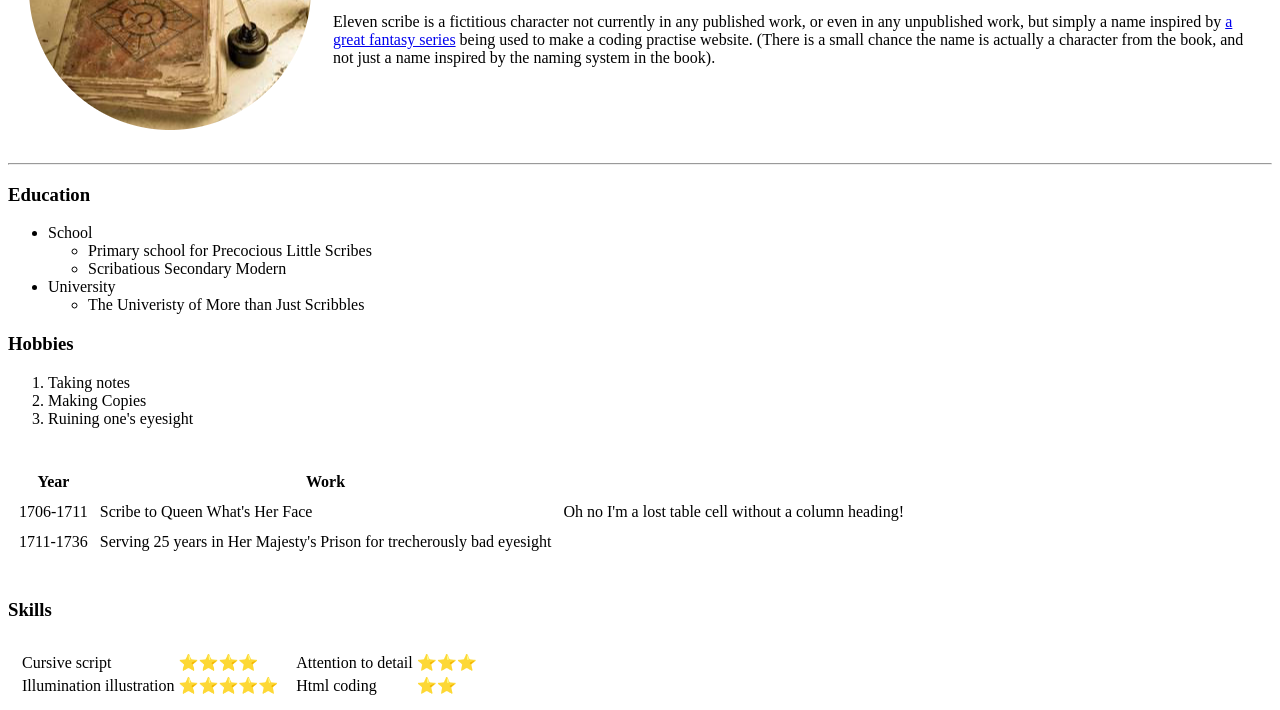
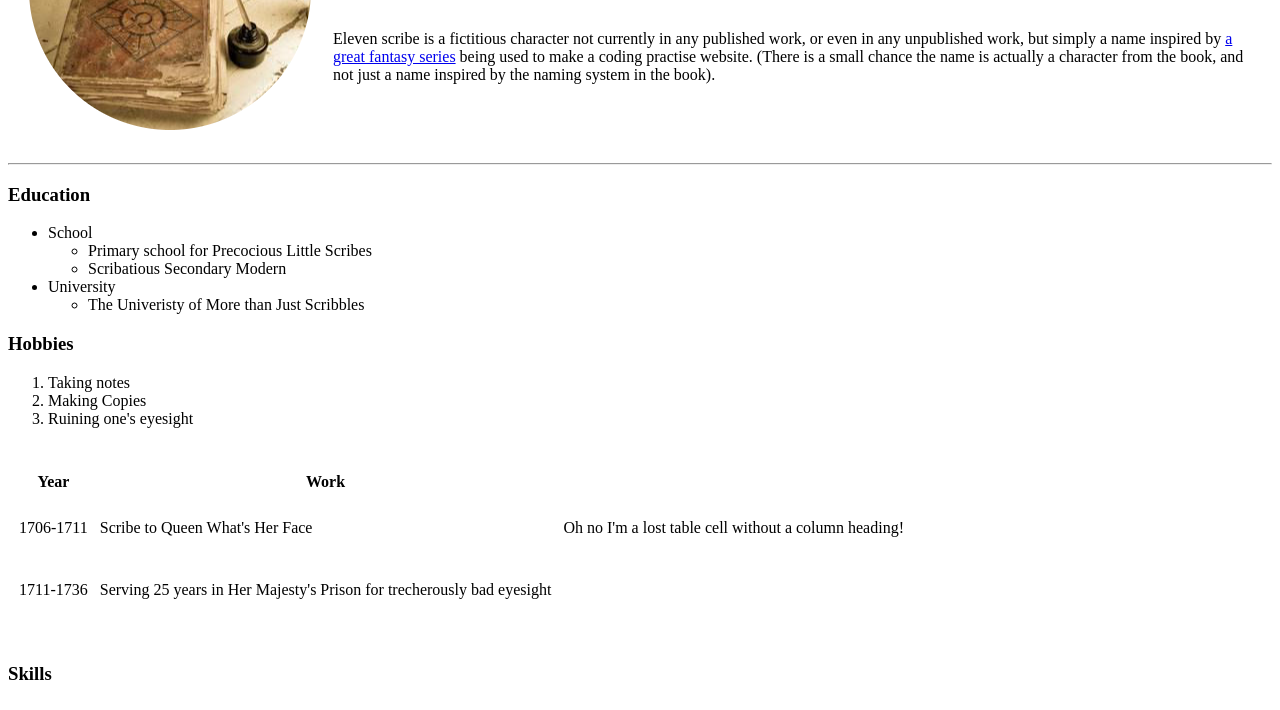
Before and after one commit to eleven-scribe/Scribe-s-Tab, a plain HTML site: page index.html in a window 1280 px wide. Shown: the part 181-891 px from the top of the page. Drawn offline with Linux system fonts and the light colour scheme.

Commit message:
Update index.html

```diff
--- a/index.html
+++ b/index.html
@@ -14,8 +14,10 @@
       </td>
       <td>
         <h1> Eleven Scribe</h1>
-        <p><strong>Not</strong> the Founder or CEO of anything <em>(yet)</em>.</p>
-        <p>Eleven scribe is a fictitious character not currently in any published work, or even in any unpublished work, but simply a name inspired by <a href="https://en.wikipedia.org/wiki/A_Memory_Called_Empire">a great fantasy series</a> being
+        <p><strong>Not</strong> the Founder or CEO of anything <em>(yet)</em>.
+        </p>
+        <br>
+        <p size="10">Eleven scribe is a fictitious character not currently in any published work, or even in any unpublished work, but simply a name inspired by <a href="https://en.wikipedia.org/wiki/A_Memory_Called_Empire">a great fantasy series</a> being
           used to
           make a coding practise website. (There is a small chance the name is
           actually a character from the book, and not just a name inspired by the naming system in the book).</p>
@@ -51,14 +53,14 @@
     <tbody>
       <tr>
         <td>1706-1711</td>
-        <td>Scribe to Queen What's Her Face</td>
+        <td><p>Scribe to Queen What's Her Face</p></td>
         <td>Oh no I'm a lost table cell without a column heading!</td>
       </tr>
       <tr>
         <td>
           1711-1736
         </td>
-        <td>Serving 25 years in Her Majesty's Prison for trecherously bad eyesight</td>
+        <td><p>Serving 25 years in Her Majesty's Prison for trecherously bad eyesight</p></td>
       </tr>
     </tbody>
   </table>
```
